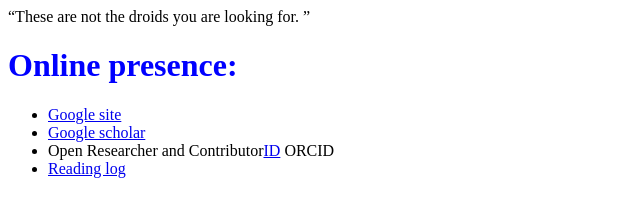
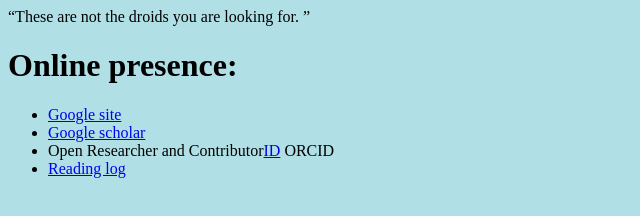
Before and after one commit to luciaadame/2016EJ, a plain HTML site: page index.html in a window 1280 px wide. Shown: the whole page, without its empty margins (0-640 px from the left). Drawn offline with Linux system fonts and the light colour scheme.

Commit message:
Update index.html

```diff
--- a/index.html
+++ b/index.html
@@ -3,9 +3,9 @@
 <head>
 <title>Under Construction</title>
 </head>
-<bodyd>
+<body style="background-color:powderblue;">
   <p><q>These are not the droids you are looking for. </q></p>
-<h1 style="color:blue;"> Online presence: </h1>
+<h1> Online presence: </h1>
 <ul>
   <li><a href="https://sites.google.com/site/luciaadamev/">Google site</a>
 </li>
@@ -14,5 +14,5 @@
   <li><a href="https://lectoradepapeles.wordpress.com"> Reading log </a></li>
 
 </ul>
-</bodyd>
+</body>
 </html>
```
